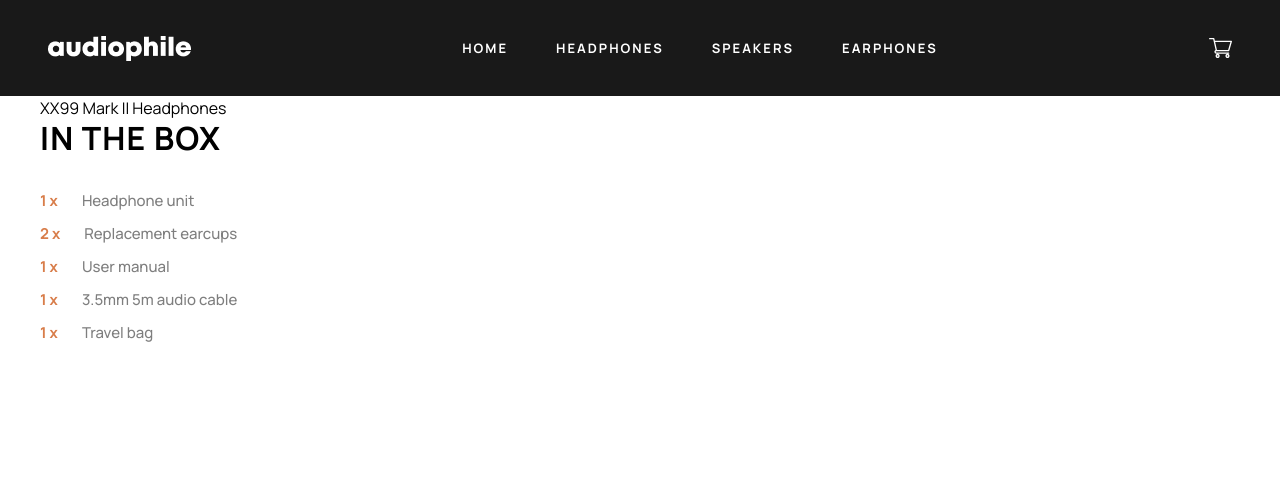
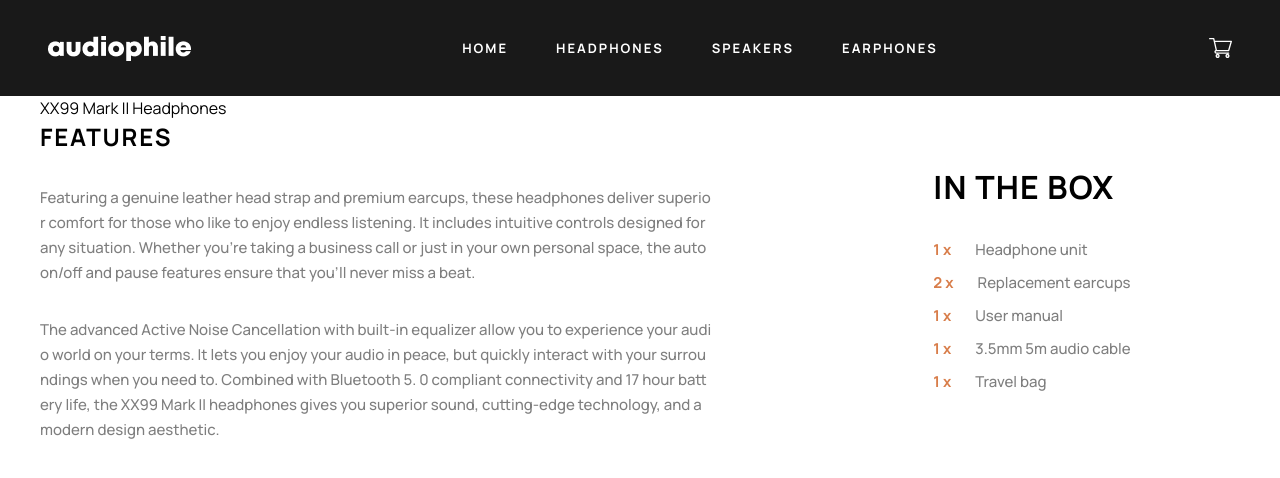
Before and after one commit to VitaliaSvirskaja/audiophile-ecommerce-website, a Next.js app: page /product/4 in a window 1280 px wide. Shown: the top 478 px of the page. Built offline with nearby package versions, Linux system fonts and the light colour scheme.

Commit message:
implemented "included in the box" component on the product detail page

```diff
--- a/pages/product/[productID].tsx
+++ b/pages/product/[productID].tsx
@@ -9,6 +9,9 @@ export default function ProductComponent() {
   const { productID } = router.query;
   const [data, setData] = useState<Product>();
 
+  const features = data?.features.split("\n\n");
+  console.log(features);
+
   useEffect(() => {
     fetch("/api/products/" + productID)
       .then((response) => response.json())
@@ -19,8 +22,15 @@ export default function ProductComponent() {
     <div>
       <Header />
       <main className="px-6 sm:px-10">
-        <p className="m-auto max-w-screen-xl ">{data?.name}</p>
-        <InTheBox includedItems={data?.includes} />
+        <p className="m-auto max-w-screen-xl">{data?.name}</p>
+        <div className="m-auto flex max-w-screen-xl gap-10 max-lg:flex-col sm:gap-28 lg:justify-between">
+          <div className="flex max-w-2xl flex-col gap-6 sm:gap-8">
+            <p className="h5">Features</p>
+            <p className="body-font break-all opacity-50">{features?.[0]}</p>
+            <p className="body-font break-all opacity-50">{features?.[1]}</p>
+          </div>
+          <InTheBox includedItems={data?.includes} />
+        </div>
       </main>
     </div>
   );
```
